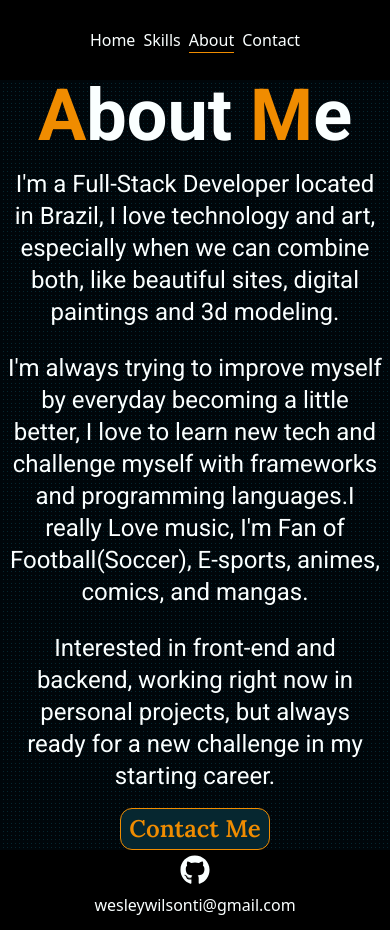
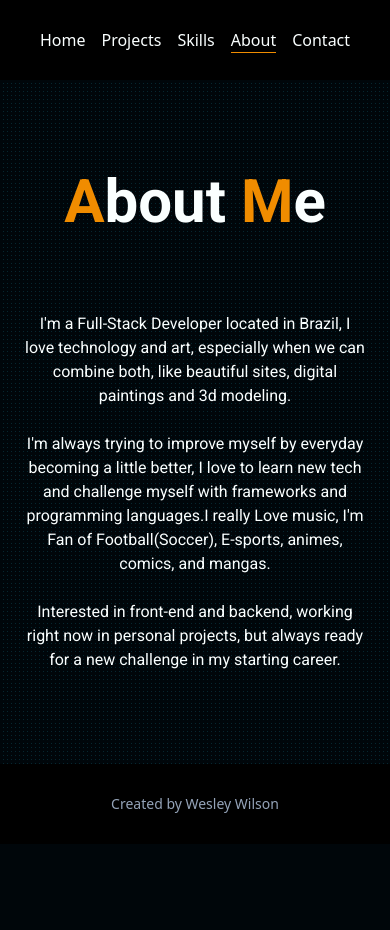
Before and after one commit to wesleywil/nextjs-portfolio, a Next.js app: page /about in a window 390 px wide. After the commit the page ends 844 px from the top, so only its background shows below. Built offline with nearby package versions, Linux system fonts and the light colour scheme.

Commit message:
updated pages and some components making them more responsive

```diff
--- a/src/components/footer/footer.component.tsx
+++ b/src/components/footer/footer.component.tsx
@@ -4,14 +4,7 @@ const Footer = () => {
   return (
     <footer className="bg-black h-20 flex flex-wrap justify-center items-center text-[#faffff]">
       <div className="self-center flex flex-col items-center justify-center gap-2">
-        <Link
-          href="https://github.com/wesleywil"
-          target="_blank"
-          className="text-3xl hover:text-[#f08c00] transition duration-500"
-        >
-          <FaGithub />
-        </Link>
-        <h1 className="mb-2">wesleywilsonti@gmail.com</h1>
+        <h1 className="text-sm text-slate-400">Created by Wesley Wilson</h1>
       </div>
     </footer>
   );
--- a/src/components/header/header.component.tsx
+++ b/src/components/header/header.component.tsx
@@ -5,7 +5,7 @@ const Header = () => {
   const router = useRouter();
   return (
     <header className="bg-black h-20 flex flex-wrap justify-center items-center text-[#faffff]">
-      <div className="self-center flex gap-2 md:text-2xl list-none">
+      <div className="self-center flex gap-4 md:text-xl list-none">
         <li
           className={`${
             router.pathname === "/"
@@ -14,6 +14,15 @@ const Header = () => {
           }`}
         >
           <Link href="/">Home</Link>
+        </li>
+        <li
+          className={`${
+            router.pathname === "/projects"
+              ? "border-b border-[#f08c00] hover:border-[#ad6500]"
+              : "hover:text-slate-400"
+          }`}
+        >
+          <Link href="/projects">Projects</Link>
         </li>
         <li
           className={`${
--- a/src/components/project_item/project_item.component.tsx
+++ b/src/components/project_item/project_item.component.tsx
@@ -12,20 +12,21 @@ type ProjectItemProps = {
 
 const ProjectItem = ({ ...item }: ProjectItemProps) => {
   return (
-    <div className=" px-2 flex flex-col md:flex-row gap-2">
+    <div className="px-2 flex flex-col xl:flex-row gap-2">
       <Image
         src={item.img_url}
         width={600}
         height={300}
+        sizes="(max-width: 640px) 300px"
         alt={item.title + " project"}
-        className="shrink grow-0"
+        className="mx-auto rounded"
       />
       <div className="mx-auto self-center ">
         <h1 className="text-2xl">{item.title}</h1>
         <h2 className="w-fit mx-auto px-2 text-slate-300 text-xs border-x">
           {item.tech}
         </h2>
-        <p className="w-[30rem] p-2 text-center">{item.description}</p>
+        <p className="md:w-[30rem] p-2 text-center">{item.description}</p>
         <div className="mt-4 flex justify-center text-3xl">
           <Link href={item.git_link} target="_blank">
             <FaGithub />
--- a/src/pages/about.tsx
+++ b/src/pages/about.tsx
@@ -5,13 +5,14 @@ export default function About() {
     <main
       className={`flex flex-col items-center justify-center gap-2 text-center ${roboto400.className}`}
     >
-      <div className="flex flex-col gap-2 text-[#faffff] text-2xl">
-        <h1 className="text-7xl  font-bold">
+      <div className="flex flex-col gap-2 text-[#faffff] text- md:text-2xl">
+        <h1 className="mt-2 text-6xl md:text-7xl  font-bold">
           {" "}
           <span className="text-[#f08c00]">A</span>bout{" "}
           <span className="text-[#f08c00]">M</span>e
         </h1>
-        <div className="mx-auto xl:w-1/2 flex flex-col gap-2 items-center text-center ">
+        <div className="h-12 mt-2 flex justify-center"></div>
+        <div className="mx-auto w-11/12 xl:w-1/2 flex flex-col gap-2 items-center text-center ">
           <p className="p-2">
             I'm a Full-Stack Developer located in Brazil, I love technology and
             art, especially when we can combine both, like beautiful sites,
@@ -29,14 +30,6 @@ export default function About() {
             career.
           </p>
         </div>
-
-        <div className="flex justify-center">
-          <button
-            className={`px-2 py-1 bg-[#062730] border border-[#f08c00] hover:border-[#faffff] text-[#f08c00] hover:text-[#faffff] text-2xl font-bold rounded-xl transition duration-700 ${lora.className}`}
-          >
-            Contact Me
-          </button>
-        </div>
       </div>
     </main>
   );
--- a/src/pages/contact.tsx
+++ b/src/pages/contact.tsx
@@ -9,9 +9,10 @@ export default function Contact() {
       className={`flex flex-col items-center justify-center gap-2 text-center ${roboto400.className}`}
     >
       <div className="flex flex-col gap-2 text-[#faffff] text-xl md:text-2xl">
-        <h1 className="text-6xl md:text-7xl  font-bold">
+        <h1 className="mt-2 text-6xl md:text-7xl  font-bold">
           <span className="text-[#f08c00]">C</span>ontact
         </h1>
+        <div className="h-12 mt-2 flex justify-center"></div>
         <div className="mx-auto w-11/12 xl:w-1/2 flex flex-col gap-2 items-center text-center ">
           <p className="p-2">
             I'm interested in any good oportunity that can make me a better
--- a/src/pages/index.tsx
+++ b/src/pages/index.tsx
@@ -8,20 +8,19 @@ export default function Home() {
     <main
       className={`flex flex-col items-center justify-center gap-2 text-[#faffff] text-center ${roboto700.className}`}
     >
-      <div className="flex flex-col gap-0">
-        <h1 className="text-[8rem]">
-          {" "}
-          <span className="text-outline">Wesley</span>{" "}
+      <div className="flex flex-col items-center gap-0">
+        <h1 className="mb-5 md:mb-0 text-5xl md:text-[8rem] flex gap-2">
+          <span className="text-outline">Wesley</span>
           <span className="text-transparent text-outline">Wilson</span>
         </h1>
-        <h2 className="flex gap-2 justify-center leading-3 text-[3rem] text-[#f08c00]">
+        <h2 className="md:mt-12 flex gap-2 justify-center leading-3 text-2xl md:text-[3rem] text-[#f08c00]">
           <span className="text-transparent text-outline-sub">FullStack</span>
           <span>Developer</span>
         </h2>
         <a
           href="https://github.com/wesleywil"
           target="_blank"
-          className="mx-auto mt-12 text-6xl rounded-full"
+          className="mx-auto mt-4 md:mt-12 hover:text-[#f08c00] text-3xl md:text-6xl rounded-full transform duration-700 ease-in"
         >
           <FaGithub />
         </a>
--- a/src/pages/projects.tsx
+++ b/src/pages/projects.tsx
@@ -7,14 +7,14 @@ export default function Projects() {
       className={`flex flex-col items-center justify-center gap-2 text-center ${roboto400.className}`}
     >
       <div className="flex flex-col gap-2 text-[#faffff] text-2xl">
-        <h1 className="text-7xl  font-bold">
+        <h1 className="mt-2 text-6xl md:text-7xl  font-bold">
           <span className="text-[#f08c00]">P</span>rojects
         </h1>
-        <div className="mx-auto xl:w-[70rem] h-[40rem] py-4 flex flex-col gap-2 items-center text-center overflow-y-auto">
+        <div className="mx-auto w-[20rem] md:w-[50rem] xl:w-[70rem] h-[40rem] py-4 flex flex-col gap-2 items-center text-center overflow-y-auto">
           <h2 className="w-full mt-2 text-center md:text-left text-slate-400 text-sm border-b">
             PERSONAL
           </h2>
-          <div className="flex flex-col gap-2 text-base">
+          <div className="flex flex-col gap-4 text-base">
             <ProjectItem
               img_url="https://i.imgur.com/2gnRO82.png"
               title="Coffee Shop"
--- a/src/pages/skills.tsx
+++ b/src/pages/skills.tsx
@@ -11,7 +11,7 @@ export default function Skills() {
       className={`flex flex-col items-center justify-center gap-2 text-center ${roboto400.className}`}
     >
       <div className="flex flex-col gap-2 text-[#faffff] text-xl md:text-2xl">
-        <h1 className="text-7xl  font-bold">
+        <h1 className="mt-2 text-6xl md:text-7xl  font-bold">
           {" "}
           <span className="text-[#f08c00]">S</span>kills{" "}
         </h1>
--- a/src/styles/globals.css
+++ b/src/styles/globals.css
@@ -30,3 +30,23 @@ body{
 .text-outline-sub{
   -webkit-text-stroke: 1px #f08c00;
 }
+
+/* width */
+::-webkit-scrollbar {
+  width: 10px;
+}
+
+/* Track */
+::-webkit-scrollbar-track {
+  background: #faffff;
+}
+
+/* Handle */
+::-webkit-scrollbar-thumb {
+  background: #f08c00;
+}
+
+/* Handle on hover */
+::-webkit-scrollbar-thumb:hover {
+  background: #062730;
+}
```
